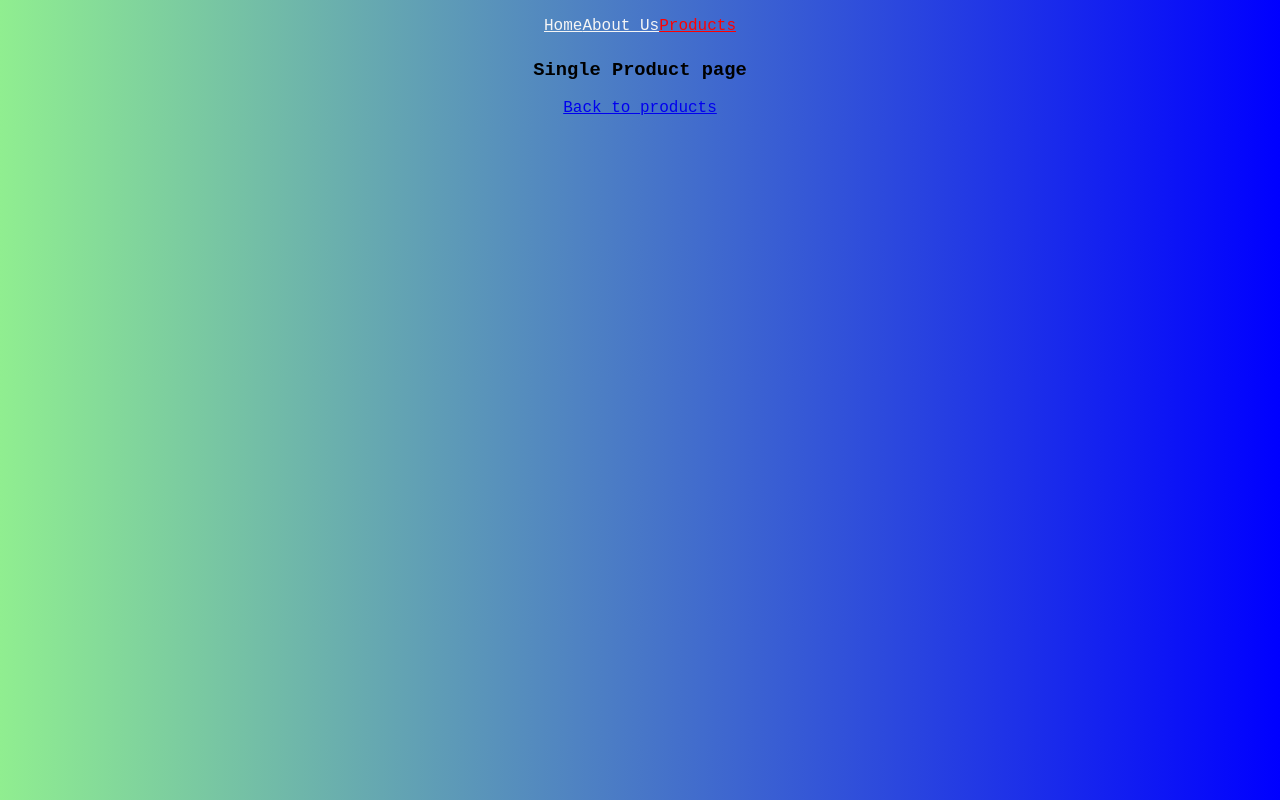
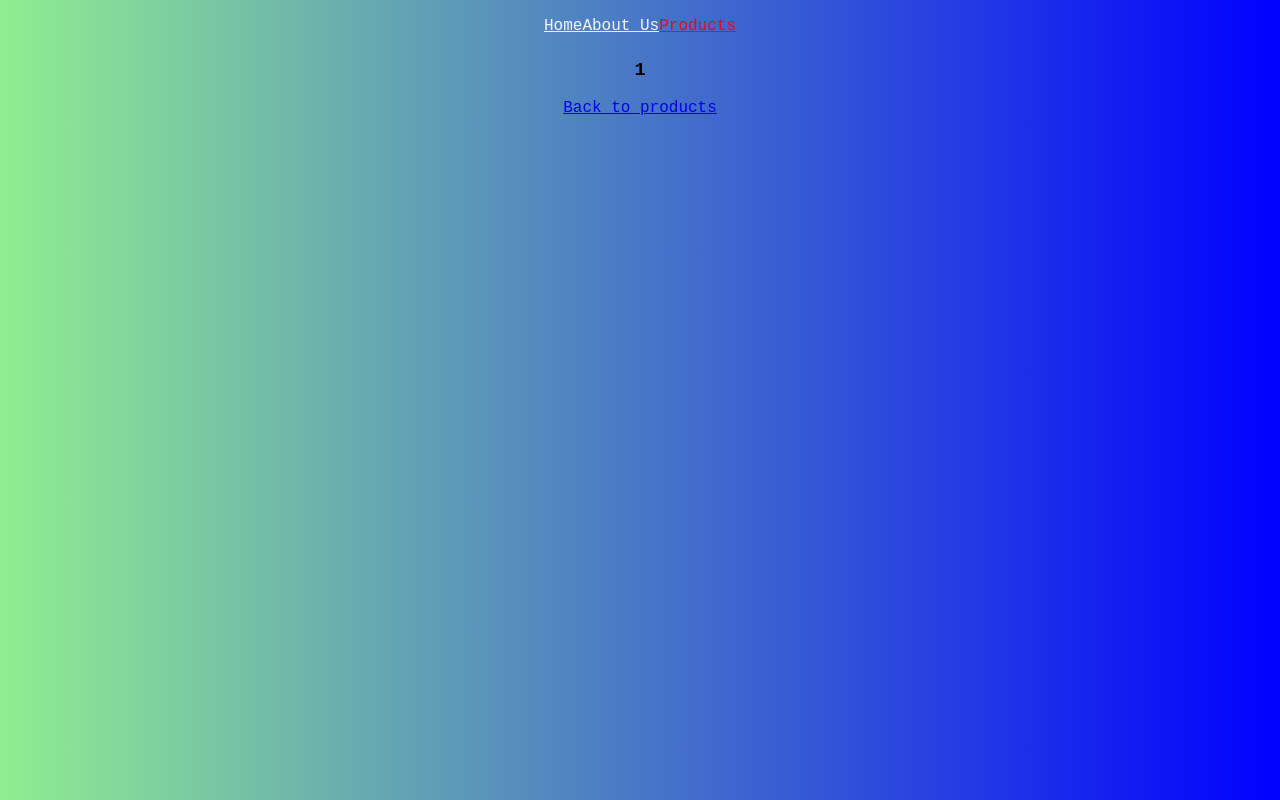
Before and after one commit to Legendary-Folah/rrd, a React (Create React App) app: page /products/1 in a window 1280 px wide. Built offline with nearby package versions, Linux system fonts and the light colour scheme.

Commit message:
more and more changes as we progress

```diff
--- a/src/Components/SingleProduct.js
+++ b/src/Components/SingleProduct.js
@@ -5,7 +5,7 @@ const SingleProduct = () => {
     const { productID } = useParams()
     return (
         <section className="section product">
-            <h3>Single Product page</h3>
+            <h3>{productID}</h3>
             <Link to='/products'>Back to products</Link>
         </section>
     )
```
